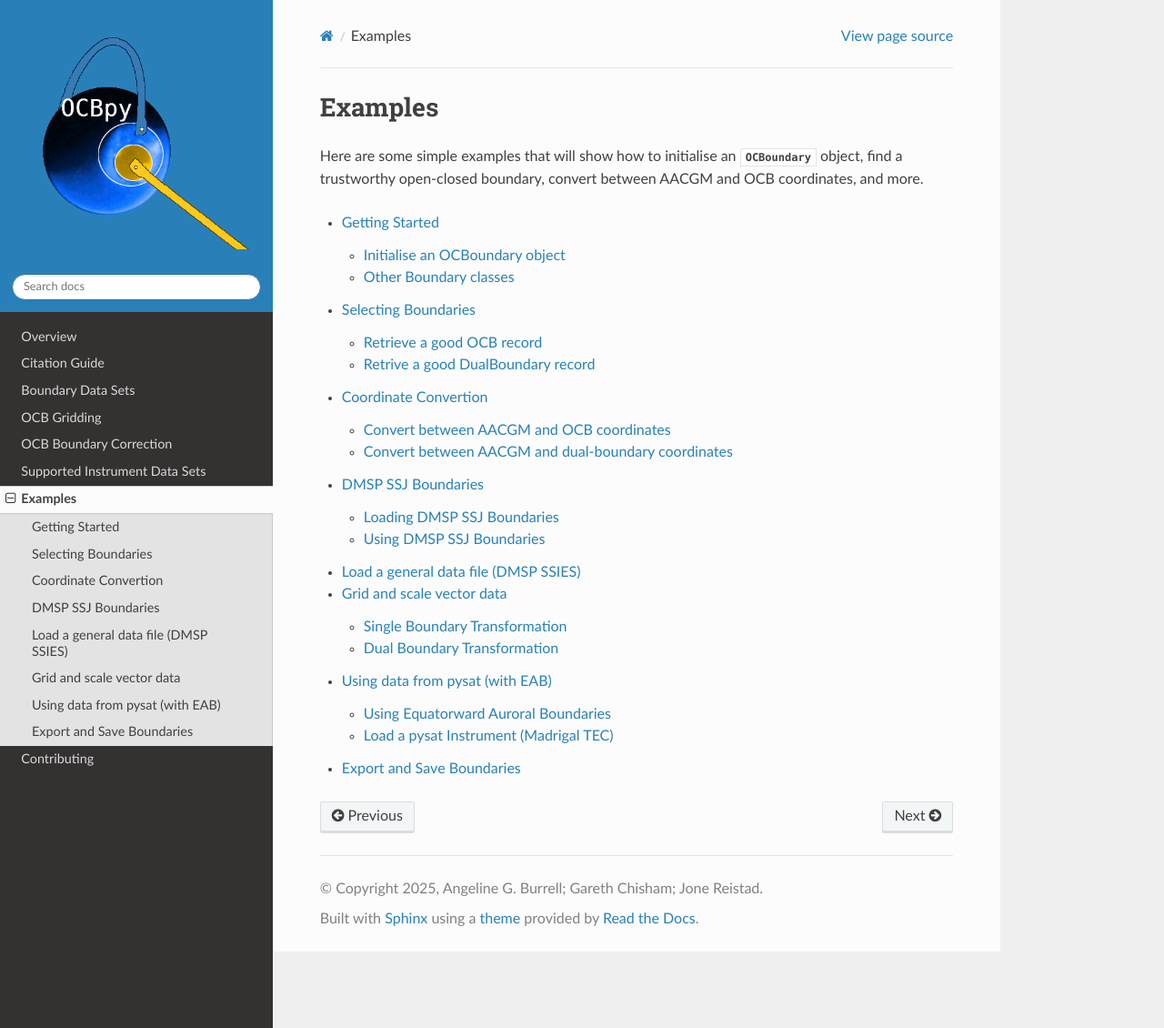
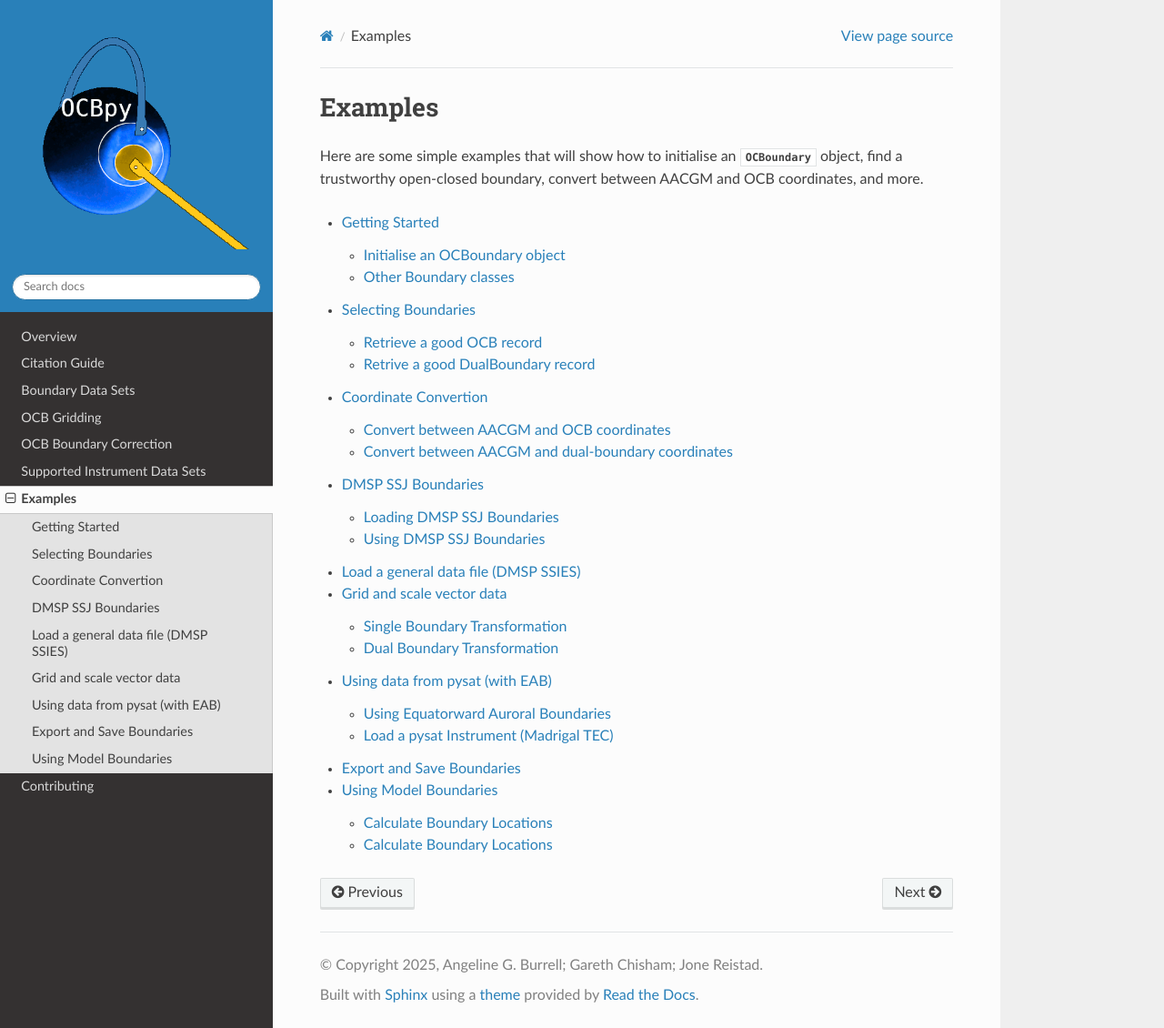
Before and after one commit to aburrell/ocbpy, a Sphinx documentation site: the page built from docs/example.rst, in a window 1280 px wide and 1130 px high. Shown: the whole window at 91% size. Built offline with Sphinx 7.4.7 and the Read the Docs theme 3.1.0, drawn with Linux system fonts in a browser that asks for light colours; the version number is read from the project's files by our own code; some of the changed lines change nothing that is shown.

Commit message:
DOC: added model example
Added a model example to the documentation.

```diff
--- a/docs/example.rst
+++ b/docs/example.rst
@@ -15,3 +15,4 @@ convert between AACGM and OCB coordinates, and more.
    examples/ex_vector.rst
    examples/ex_pysat_eab.rst
    examples/ex_save_boundaries.rst
+   examples/ex_model_boundaries.rst
--- /dev/null
+++ b/docs/examples/ex_model_boundaries.rst
@@ -0,0 +1,102 @@
+.. _exmodel:
+
+Using Model Boundaries
+======================
+
+The boundary models supplied in this package can be used in various ways. The
+boundary locations themselves can be calculated for a range of MLTs and
+upstream conditions and extracted for various uses. They can also be used to
+grid data in adaptive coordinates, as if they were a boundary data set. This may
+be useful for statistical studies where sufficient observations of the desired
+boundaries are not available.
+
+Calculate Boundary Locations
+----------------------------
+
+Following on from the model OCBoundary initialisation example
+(see :ref:`exinit-model`), the OCB locations for the desired period of time can
+be calculated for a set of MLTs using the
+:py:meth:`~ocbpy.OCBoundary.get_aacgm_boundary_lat` method.
+
+
+::
+
+   import numpy as np
+
+   # Define the desired MLT range
+   mlt = np.arange(0, 24, 0.5)
+
+   # Calculate the boundaries at all times
+   starkov.get_aacgm_boundary_lat(mlt)
+
+
+This provides the AACGMV2 magnetic latitude for the entire range of MLT at the
+specified AL values. We can plot these boundaries, using the formatting function
+previously defined in Example :ref:`format-polar-axes`.
+
+::
+
+
+   # Set up fthe figure
+   fig = plt.figure()
+   ax = fig.add_subplot(111, projection='polar')
+   set_up_polar_plot(ax)
+
+   # Construct an array of AL values to color code the boundaries
+   al_array = np.full(shape=(mlt.shape[0], starkov.records),
+                      fill_value=al_list).transpose()
+
+   # Plot the boundaries
+   con = ax.scatter(np.asarray(starkov.aacgm_boundary_mlt) * np.pi / 12.0,
+                    90 - np.asarray(starkov.aacgm_boundary_lat), c=al_array,
+		    marker='.', vmin=-400, vmax=0,
+		    cmap=mpl.colormaps.get_cmap('plasma'))
+
+   # Add a colorbar
+   cb = fig.colorbar(con, ax=ax, orientation='horizontal')
+   cb.set_label('AL (nT)')
+
+
+.. image:: ../figures/example_model_starkov_ocb.png
+
+
+Calculate Boundary Locations
+----------------------------
+
+You can also use these empirical boundaries to grid data. When using models to
+do this, be aware that the accuracy of the model will impact the results of any
+statistical studies. The example below tracks the location of a location near
+the edge of the polar cap at magnetic midnight.
+
+::
+
+
+   # Ensure the record index iterator is at zero to start
+   starkov.rec_ind = 0
+
+   # Cycle through each time and find the OCB location of the magnetic pole
+   ocb_lat = list()
+   ocb_mlt = list()
+   while starkov.rec_ind < starkov.records:
+       out = starkov.normal_coord(75.0, 0.0, height=0.0)
+       ocb_lat.append(out[0])
+       ocb_mlt.append(float(out[1]))
+       starkov.rec_ind += 1
+
+   # Note that this model is consistently centred at the same location, so
+   # MLT does not change
+   print(ocb_mlt)  # Will show all 0.0
+
+   # Plot the change in OCB latitude as a function of AL
+   fig = plt.figure()
+   ax = fig.add_subplot(111)
+   ax.plot([rkwargs['al'] for rkwargs in starkov.rfunc_kwargs], ocb_lat, 'ko')
+
+   # Format the figure
+   ax.set_xlabel('AL (nT)')
+   ax.set_ylabel('OCB Latitude of 75$^\circ$ ($\circ$)')
+   fig.suptitle("Starkov (1994) Model Gridded Location")
+   fig.tight_layout()
+
+
+.. image:: ../figures/example_model_starkov_ocb_lat_vs_al.png
```
Also changed, not shown: docs/figures/example_model_starkov_ocb.png (added), docs/figures/example_model_starkov_ocb_lat_vs_al.png (added).
